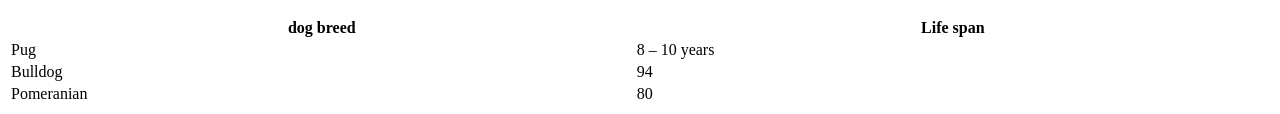
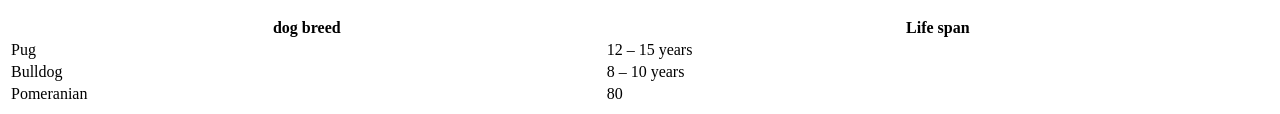
Before and after one commit to mich12345/michelle, a plain HTML site: page index.html in a window 1280 px wide. Shown: the part 1151-1265 px from the top of the page. Drawn offline with Linux system fonts and the light colour scheme.

Commit message:
Update index.html

```diff
--- a/index.html
+++ b/index.html
@@ -29,11 +29,11 @@
   </tr>
   <tr>
     <td>Pug</td>
-    <td>8 – 10 years</td>
+    <td>12 – 15 years</td>
   </tr>
   <tr>
     <td>Bulldog</td>
-    <td>94</td>
+    <td>8 – 10 years</td>
   </tr>
   <tr>
     <td>Pomeranian</td>
```
